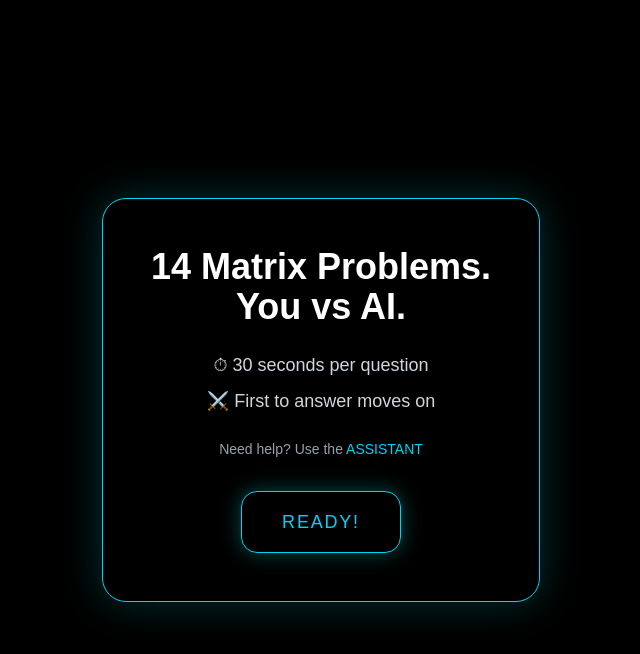
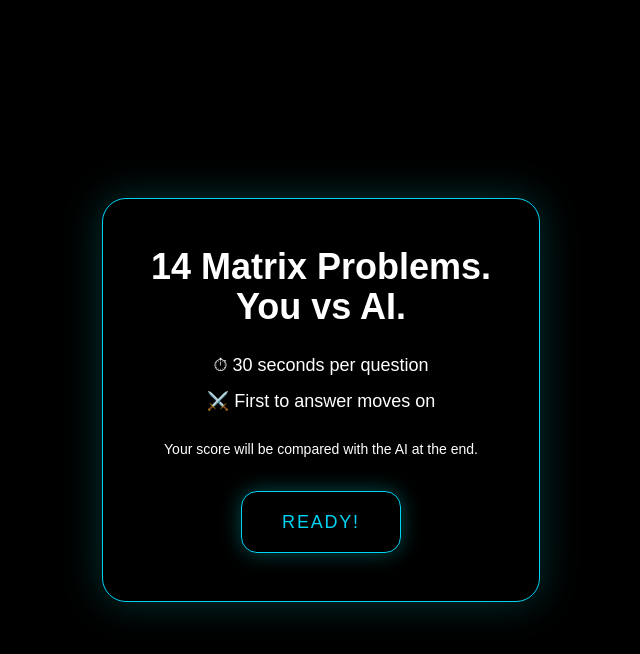
Before and after one commit to JiyeSun/compexp, a Next.js app: page / in a window 1280 px wide. Both pictures are taken after a click on the button "BEGIN". Shown: the top 654 px of the page, without its empty margins (319-959 px from the left). Built offline with nearby package versions, Linux system fonts and the light colour scheme.

Commit message:
Update page.tsx

```diff
--- a/app/page.tsx
+++ b/app/page.tsx
@@ -212,15 +212,15 @@ export default function Home() {
           </div>
 
           {/* 规则 */}
-          <div className="mt-6 space-y-2 text-lg text-gray-300">
+          <div className="mt-6 space-y-2 text-lg text-white">
             <p>⏱ 30 seconds per question</p>
             <p>⚔️ First to answer moves on</p>
           </div>
 
           {/* assistant说明 */}
-          <div className="mt-6 text-gray-400 text-sm">
+          <div className="mt-6 text-wgite text-sm">
             <p>
-              Need help? Use the <span className="text-cyan-400">ASSISTANT</span>
+              Your score will be compared with the AI at the end.
             </p>
           </div>
 
```
